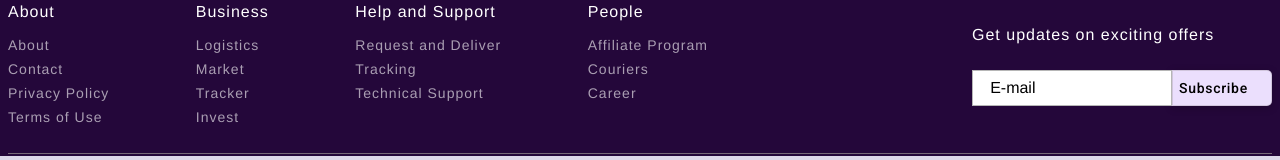
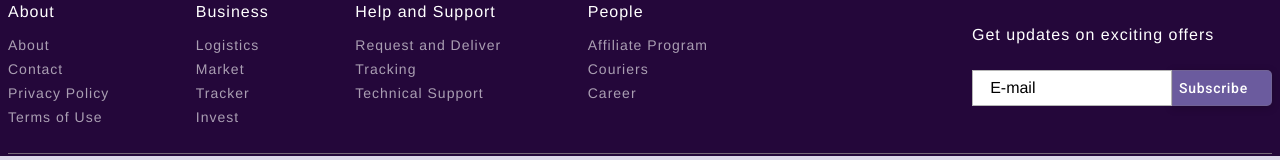
Before and after one commit to Alexiuszz/Courier_Finder, a React (Create React App) app in the folder App/: page / in a window 1280 px wide. Shown: the part 1674-1834 px from the top of the page. Built offline with nearby package versions, Linux system fonts and the light colour scheme; no server answers.

Commit message:
Small fixes
small fixes

```diff
--- a/App/src/auth_setup/use-auth.js
+++ b/App/src/auth_setup/use-auth.js
@@ -34,9 +34,8 @@ function useProvideAuth() {
         setToken(newToken);
     }
 
-    const signup = userData => axios({
-        // url: `auth/new-${user.account}`,
-        url: `/auth/new-courier`,
+    const signup = (userData, account='courier') => axios({
+        url: `auth/new-${account}`,
         method: 'post',
         data: userData
     })
--- a/App/src/pages/Auth-pages/Merchant.js
+++ b/App/src/pages/Auth-pages/Merchant.js
@@ -37,7 +37,7 @@ export function Merchant() {
         if (!passCheck) {
             return;
         }
-        auth.signup(user);
+        auth.signup(user, 'merchant');
     };
 
     const handleChange = ({ name, value, checked, type }) => {
@@ -50,7 +50,7 @@ export function Merchant() {
             });
     };
     return (
-        <div>
+        <>
             <SignupForm
                 user={user}
                 reqNameError={reqNameError}
@@ -64,6 +64,6 @@ export function Merchant() {
                 handleChange={handleChange}
                 handleSubmit={handleSubmit}
                 form='merchant' />
-        </div>
+        </>
     );
 }
--- a/App/src/styles/Auth.css
+++ b/App/src/styles/Auth.css
@@ -63,6 +63,7 @@
     background-size: cover;
     color: #fff;
     font-size: 14px;
+    margin: 10px 0;
 }
 
 .authButton:hover {
--- a/App/src/styles/footer.css
+++ b/App/src/styles/footer.css
@@ -56,9 +56,13 @@
 }
 
 .sub button {
-    background-color: #ebdffd;
-    color: black;
+    background-color: #6b5b9e;
+    color: #ffffff;
     height: 36px;
+}
+
+.sub button:hover {
+    background-color: #6b5b9e88;
 }
 
 .sub input {
```
